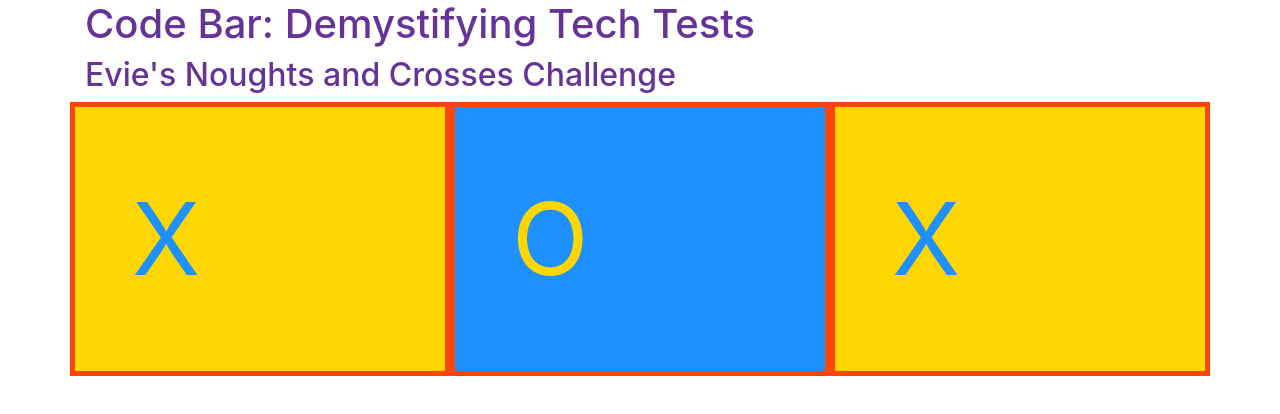
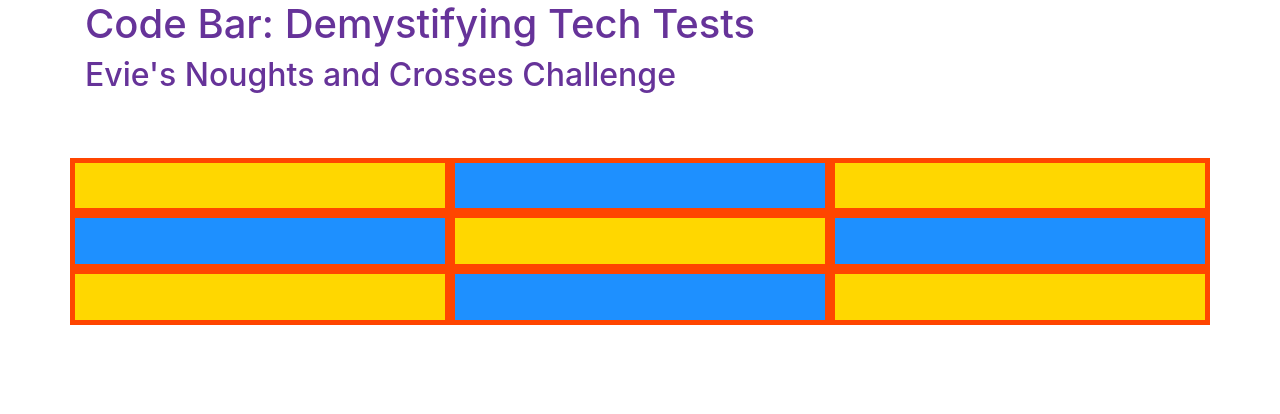
Before and after one commit to Evie-Skinner18/CodebarTechTests, a plain HTML site: page JavaScript/noughtsAndCrosses/index.html in a window 1280 px wide. Drawn offline with nearby package versions, Linux system fonts and the light colour scheme.

Commit message:
Started game logic

```diff
--- a/JavaScript/noughtsAndCrosses/index.html
+++ b/JavaScript/noughtsAndCrosses/index.html
@@ -17,12 +17,24 @@
                 <h2>Evie's Noughts and Crosses Challenge</h2>
             </div>
 
+            <!-- this is currently not responsive. Want it to be three across but just smaller even when window is xs -->
+                <div class="row">
+                    <div class="col-lg-4 box cross"></div>
+                    <div class="col-lg-4 box nought"></div>
+                    <div class="col-lg-4 box cross"></div>
+                </div>
+                <div class="row">
+                    <div class="col-lg-4 box nought"></div>
+                    <div class="col-lg-4 box cross"></div>
+                    <div class="col-lg-4 box nought"></div>
+                </div>
+                <div class="row">
+                    <div class="col-lg-4 box cross"></div>
+                    <div class="col-lg-4 box nought"></div>
+                    <div class="col-lg-4 box cross"></div>
+                </div>
 
-                <div class="row">
-                    <div class="col-lg-4 box cross">X</div>
-                    <div class="col-lg-4 box nought">O</div>
-                    <div class="col-lg-4 box cross">X</div>
-                </div>
+
 
 
         </div> <!-- END OF CONTAINER -->
--- a/JavaScript/noughtsAndCrosses/scripts.js
+++ b/JavaScript/noughtsAndCrosses/scripts.js
@@ -9,3 +9,8 @@
 // When all 9 squares are full, the game is over. If no player has 3 pieces in a row, the game ends in a tie.
 
 //document.write('Connected!');
+
+var playerOne = true;
+var playerTwo = false;
+
+function
--- a/JavaScript/noughtsAndCrosses/styles.css
+++ b/JavaScript/noughtsAndCrosses/styles.css
@@ -1,11 +1,14 @@
 .heading {
     color: rebeccapurple;
+    padding-bottom: 5%;
 }
 
 .box {
     border: 5px solid orangered;
-    padding: 5%;
+    padding: 2%;
     font-size: 100px;
+    width: 20%;
+    height: 20%;
 
 }
 
```
